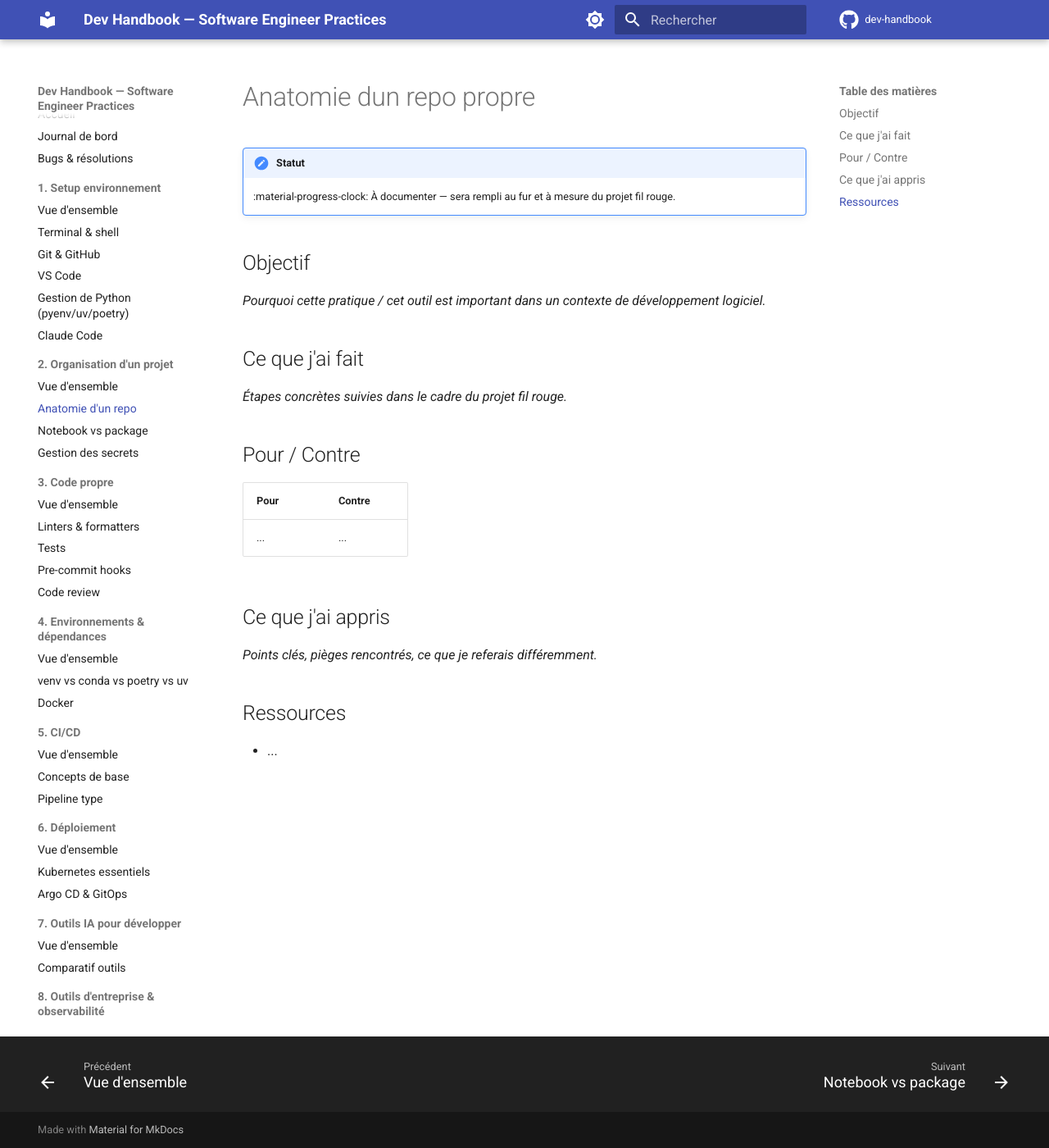
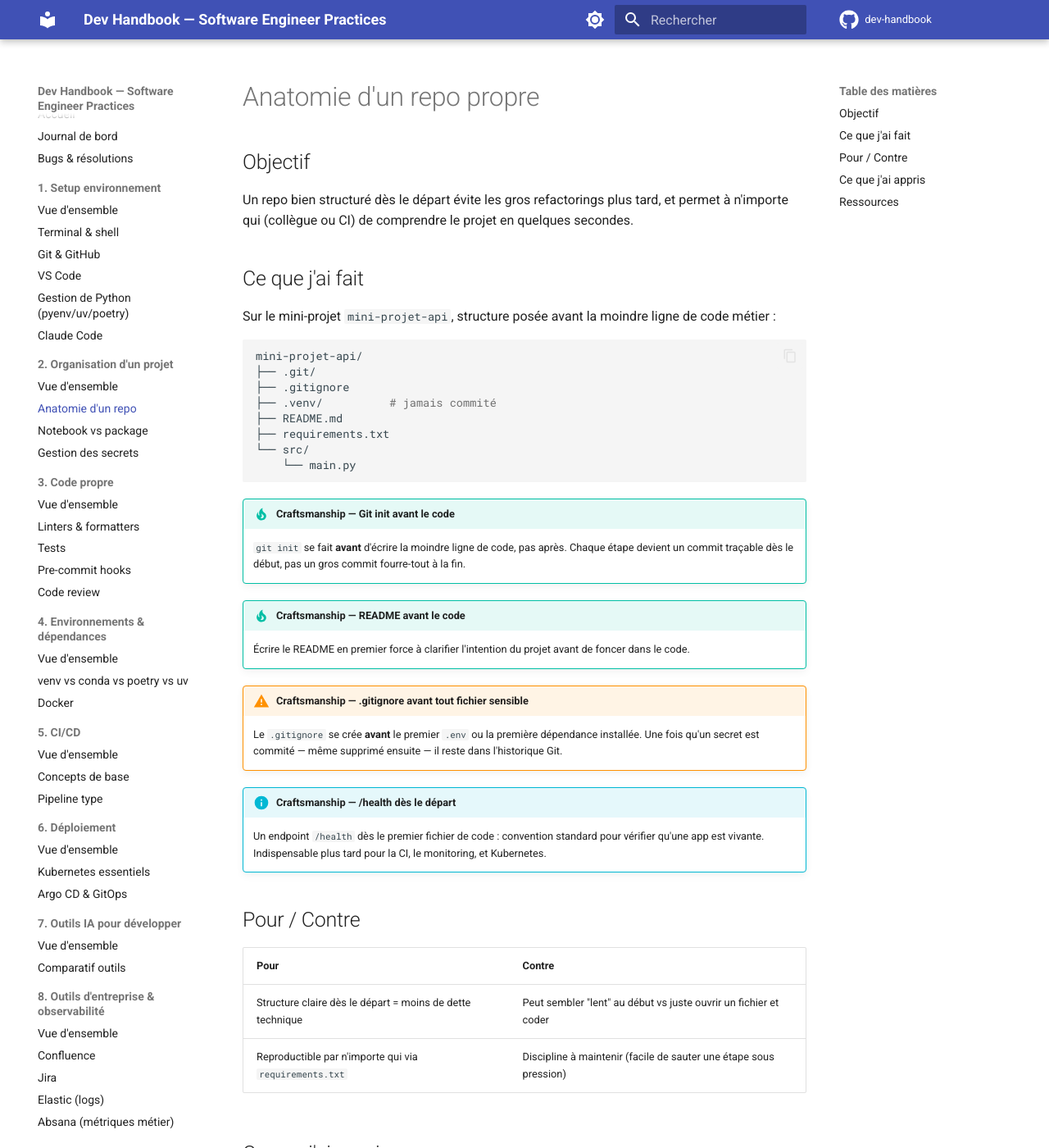
Before and after one commit to maguettemb/dev-handbook, an MkDocs documentation site: the page built from docs/02-organisation/anatomie-repo.md, in a window 1280 px wide and 1400 px high. Shown: the whole window at 82% size. Built offline with MkDocs 1.6.1 and Material for MkDocs 9.7.7, drawn with Linux system fonts in a browser that asks for light colours; comment, search, counter and statistics services are not loaded; some of the changed text lies outside the part shown.

Commit message:
Test sur les type d'admonitions à retenir - cf organisation> anatomie_repo

````diff
--- a/docs/02-organisation/anatomie-repo.md
+++ b/docs/02-organisation/anatomie-repo.md
@@ -1,26 +1,47 @@
-# Anatomie dun repo propre
-
-!!! note "Statut"
-    :material-progress-clock: À documenter — sera rempli au fur et à mesure du projet fil rouge.
+# Anatomie d'un repo propre
 
 ## Objectif
 
-*Pourquoi cette pratique / cet outil est important dans un contexte de développement logiciel.*
+Un repo bien structuré dès le départ évite les gros refactorings plus tard, et permet à n'importe qui (collègue ou CI) de comprendre le projet en quelques secondes.
 
 ## Ce que j'ai fait
 
-*Étapes concrètes suivies dans le cadre du projet fil rouge.*
+Sur le mini-projet `mini-projet-api`, structure posée avant la moindre ligne de code métier :
+
+```bash
+mini-projet-api/
+├── .git/
+├── .gitignore
+├── .venv/          # jamais commité
+├── README.md
+├── requirements.txt
+└── src/
+    └── main.py
+```
+
+!!! tip "Craftsmanship — Git init avant le code"
+    `git init` se fait **avant** d'écrire la moindre ligne de code, pas après. Chaque étape devient un commit traçable dès le début, pas un gros commit fourre-tout à la fin.
+
+!!! tip "Craftsmanship — README avant le code"
+    Écrire le README en premier force à clarifier l'intention du projet avant de foncer dans le code.
+
+!!! warning "Craftsmanship — .gitignore avant tout fichier sensible"
+    Le `.gitignore` se crée **avant** le premier `.env` ou la première dépendance installée. Une fois qu'un secret est commité — même supprimé ensuite — il reste dans l'historique Git.
+
+!!! info "Craftsmanship — /health dès le départ"
+    Un endpoint `/health` dès le premier fichier de code : convention standard pour vérifier qu'une app est vivante. Indispensable plus tard pour la CI, le monitoring, et Kubernetes.
 
 ## Pour / Contre
 
 | Pour | Contre |
 |---|---|
-| ... | ... |
+| Structure claire dès le départ = moins de dette technique | Peut sembler "lent" au début vs juste ouvrir un fichier et coder |
+| Reproductible par n'importe qui via `requirements.txt` | Discipline à maintenir (facile de sauter une étape sous pression) |
 
 ## Ce que j'ai appris
 
-*Points clés, pièges rencontrés, ce que je referais différemment.*
+*À compléter au fil du projet.*
 
 ## Ressources
 
-- ...
+- [Documentation FastAPI](https://fastapi.tiangolo.com/)
````
Also changed, not shown: docs/01-setup/python-versions.md (+16 -1 lines).
